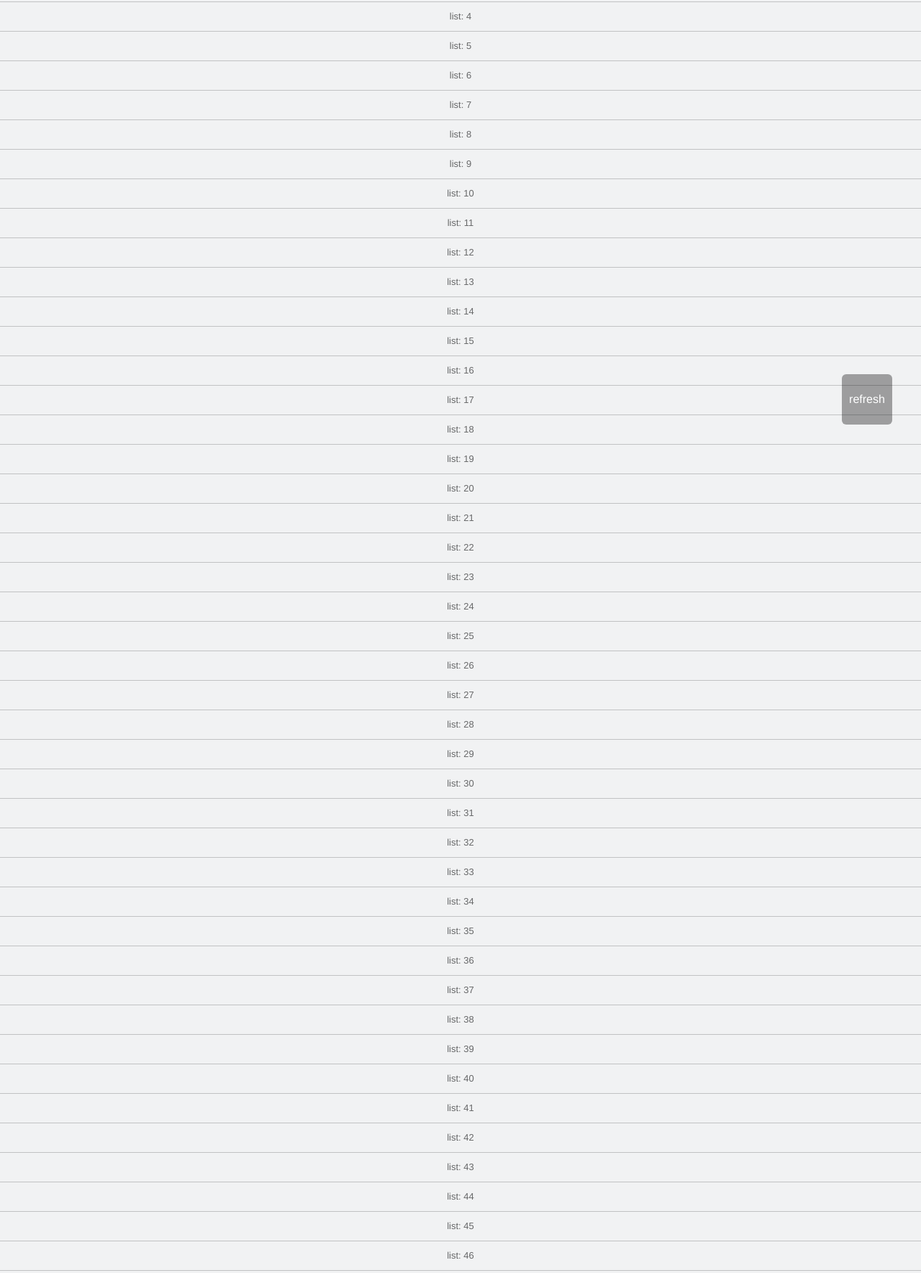
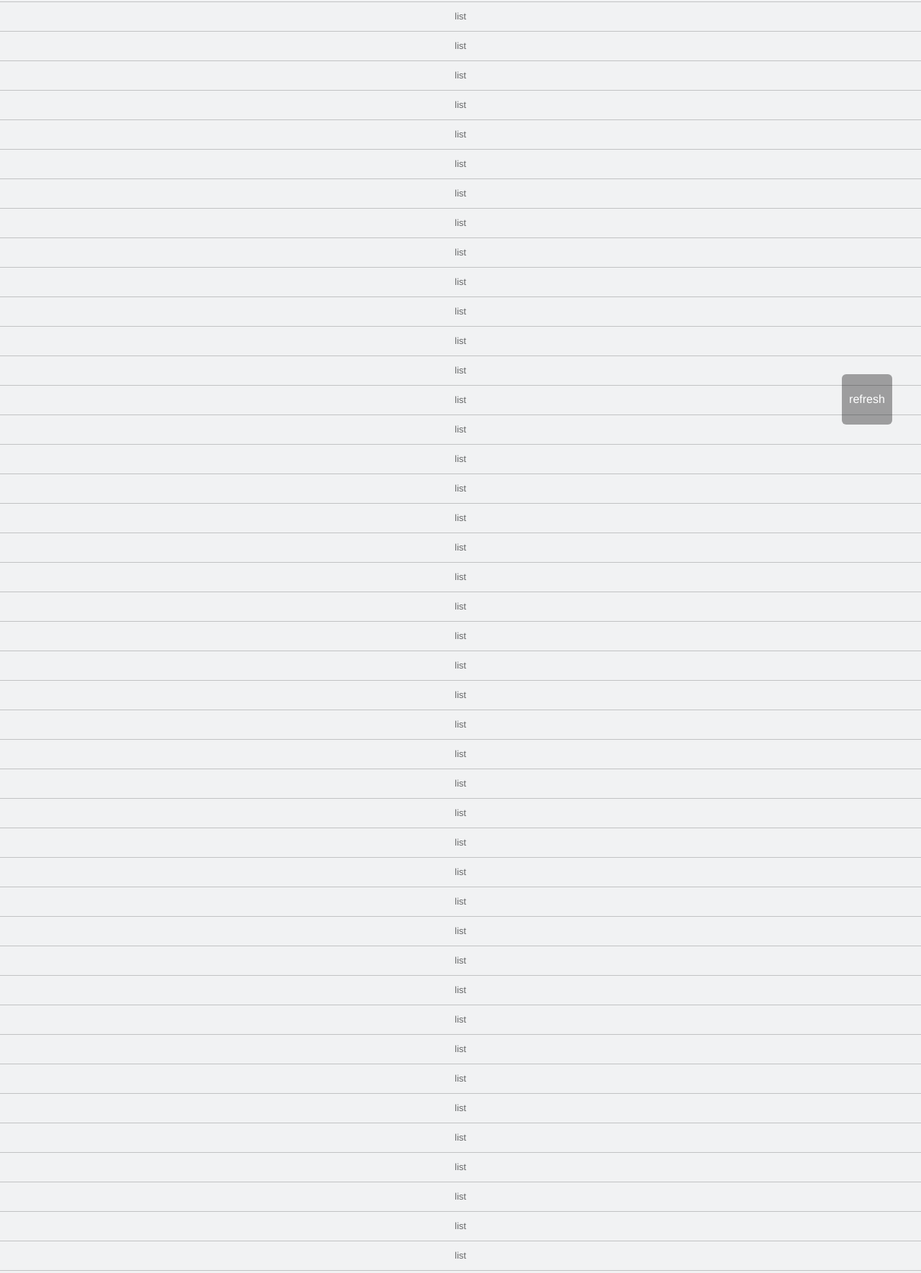
Before and after one commit to movii/web-pull-to-refresh, a website built with webpack: page index.html in a window 1280 px wide. Shown: the part 170-1939 px from the top of the page at 72% size. Built offline with nearby package versions, Linux system fonts and the light colour scheme.

Commit message:
better example

```diff
--- a/index.html
+++ b/index.html
@@ -56,6 +56,10 @@
 			z-index: 20;
 		}
 
+		.content > ul {
+			padding-bottom: 20px;
+		}
+
 		.content > ul > li {
 			height: 40px;
 			line-height: 40px;
@@ -104,7 +108,68 @@
 				</div>
 			</div>
 			<div class="content">
-				<ul></ul>
+				<ul>
+					<li class="list">list</li>
+					<li class="list">list</li>
+					<li class="list">list</li>
+					<li class="list">list</li>
+					<li class="list">list</li>
+					<li class="list">list</li>
+					<li class="list">list</li>
+					<li class="list">list</li>
+					<li class="list">list</li>
+					<li class="list">list</li>
+					<li class="list">list</li>
+					<li class="list">list</li>
+					<li class="list">list</li>
+					<li class="list">list</li>
+					<li class="list">list</li>
+					<li class="list">list</li>
+					<li class="list">list</li>
+					<li class="list">list</li>
+					<li class="list">list</li>
+					<li class="list">list</li>
+					<li class="list">list</li>
+					<li class="list">list</li>
+					<li class="list">list</li>
+					<li class="list">list</li>
+					<li class="list">list</li>
+					<li class="list">list</li>
+					<li class="list">list</li>
+					<li class="list">list</li>
+					<li class="list">list</li>
+					<li class="list">list</li>
+					<li class="list">list</li>
+					<li class="list">list</li>
+					<li class="list">list</li>
+					<li class="list">list</li>
+					<li class="list">list</li>
+					<li class="list">list</li>
+					<li class="list">list</li>
+					<li class="list">list</li>
+					<li class="list">list</li>
+					<li class="list">list</li>
+					<li class="list">list</li>
+					<li class="list">list</li>
+					<li class="list">list</li>
+					<li class="list">list</li>
+					<li class="list">list</li>
+					<li class="list">list</li>
+					<li class="list">list</li>
+					<li class="list">list</li>
+					<li class="list">list</li>
+					<li class="list">list</li>
+					<li class="list">list</li>
+					<li class="list">list</li>
+					<li class="list">list</li>
+					<li class="list">list</li>
+					<li class="list">list</li>
+					<li class="list">list</li>
+					<li class="list">list</li>
+					<li class="list">list</li>
+					<li class="list">list</li>
+					<li class="list">list</li>
+				</ul>
 			</div>
 		</div>
 	</div>
--- a/main.js
+++ b/main.js
@@ -2,16 +2,9 @@ require(['./dist/ptr'], (PTR) => {
 
   const $ = selector => document.querySelector(selector)
 
-  let $content = $('.content ul')
-  let $trigger = $('.btn__refresh')
+  const $trigger = $('.btn__refresh')
 
-  let $html = [...Array(55)].map((_, i) => {
-    return `<li class="list">list: {{i}}</li>`.replace(/{{i}}/, ++i)
-  }).join('')
-
-  $content.innerHTML =$html
-
-  const refresher = (statusText) => {
+  const refresher = () => {
     return new Promise((resolve) => {
       setTimeout(() => {
         alert('new refresher')
```
